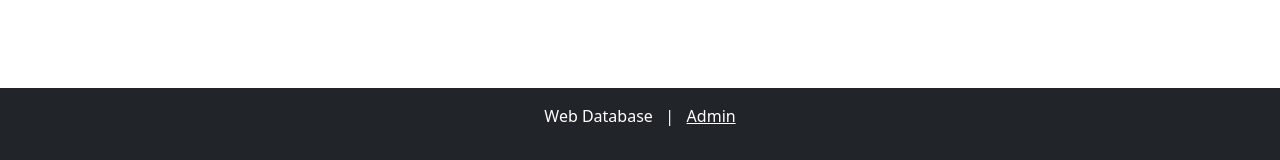
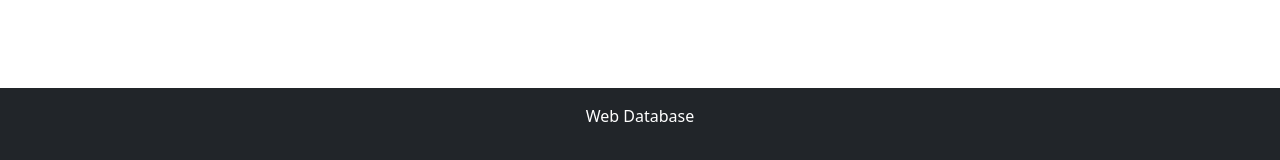
Before and after one commit to karim1655/Web_DB_Project, a Django app: page /passwordchange/1 in a window 1280 px wide. Shown: the part 652-812 px from the top of the page. Run offline with Django 5.2, Linux system fonts and the light colour scheme; a user stored in the database is signed in.

Commit message:
UI changes

```diff
--- a/templates/base.html
+++ b/templates/base.html
@@ -82,7 +82,7 @@
 
     <!-- Footer -->
     <footer class="bg-dark text-white text-center py-3 mt-auto">
-        <p>Web Database &nbsp; | &nbsp; <a href="http://localhost:8000/admin/" class="text-white">Admin</a></p>
+        <p>Web Database <!-- &nbsp; | &nbsp; <a href="http://localhost:8000/admin/" class="text-white">Admin</a>--> </p>
     </footer>
 
     <script src="https://cdn.jsdelivr.net/npm/bootstrap@5.3.0/dist/js/bootstrap.bundle.min.js"></script>
```
